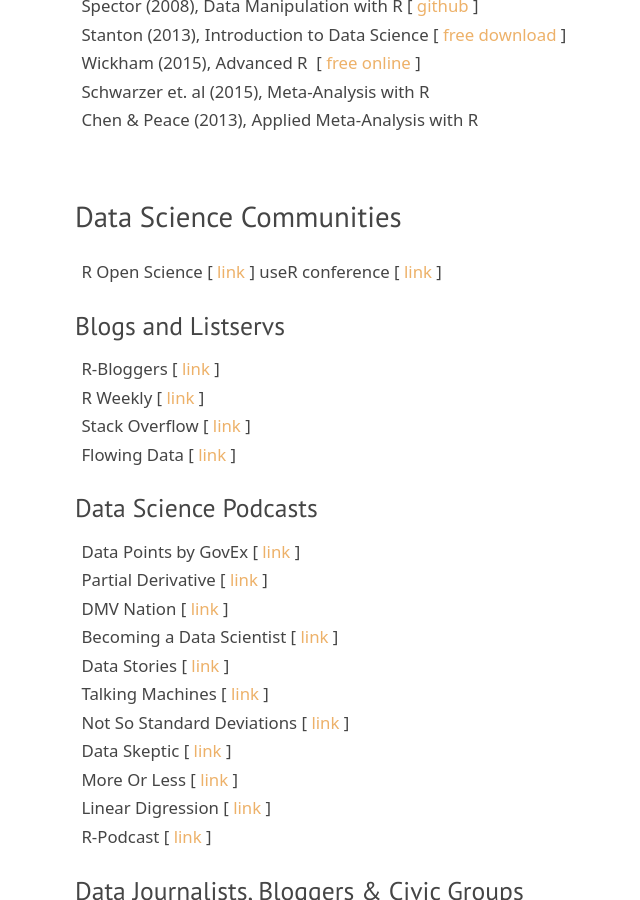
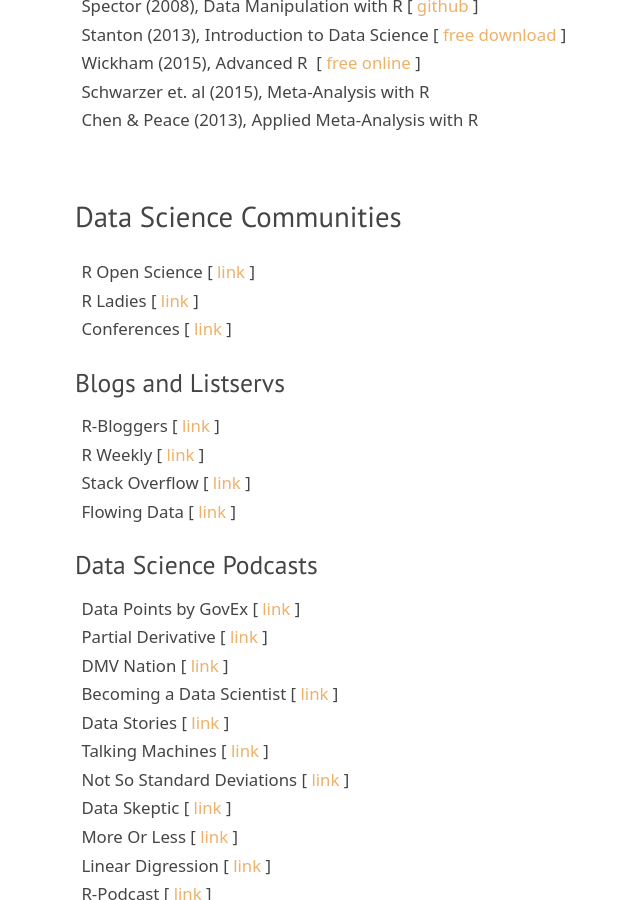
Before and after one commit to DS4PS/ds4ps_dev_site, a Jekyll site: the page built from learn.md, in a window 1280 px wide and 900 px high, scrolled down 3363 px. Shown: the whole window, without its empty margins (245-885 px from the left). Built offline with Jekyll 4.4.1, drawn with Linux system fonts in a browser that asks for light colours; nearby versions of some CDN libraries; library files that are not in the unit come from our copies.

Commit message:
Update learn.md

```diff
--- a/learn.md
+++ b/learn.md
@@ -169,7 +169,8 @@
 ## Data Science Communities
 
 R Open Science [ [link](https://ropensci.org/) ]
-useR conference [ [link](https://www.r-project.org/conferences.html) ]
+R Ladies [ [link](https://rladies.org/) ]
+Conferences [ [link](https://jumpingrivers.github.io/meetingsR/events.html) ]
 
 ### Blogs and Listservs
 
```
